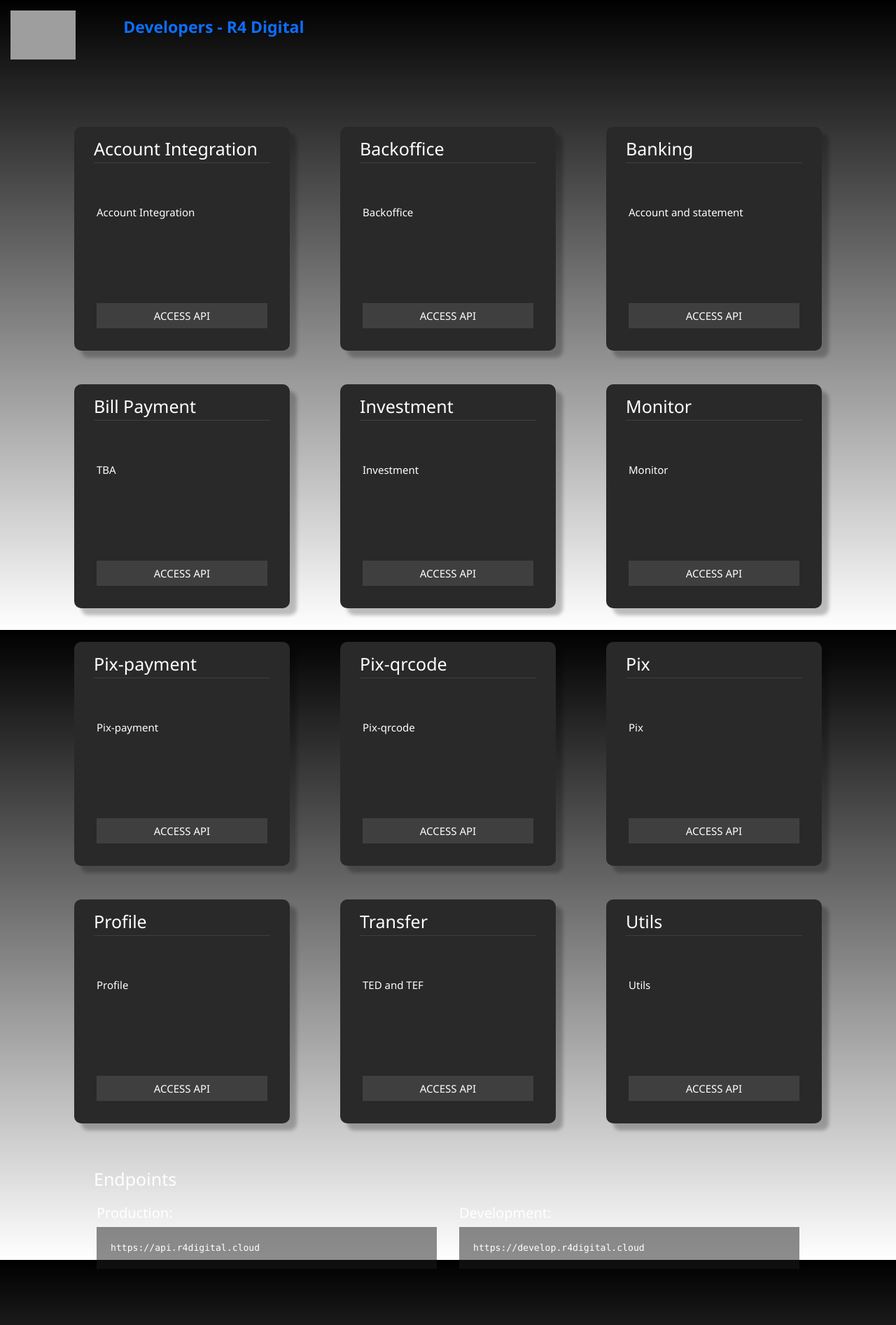
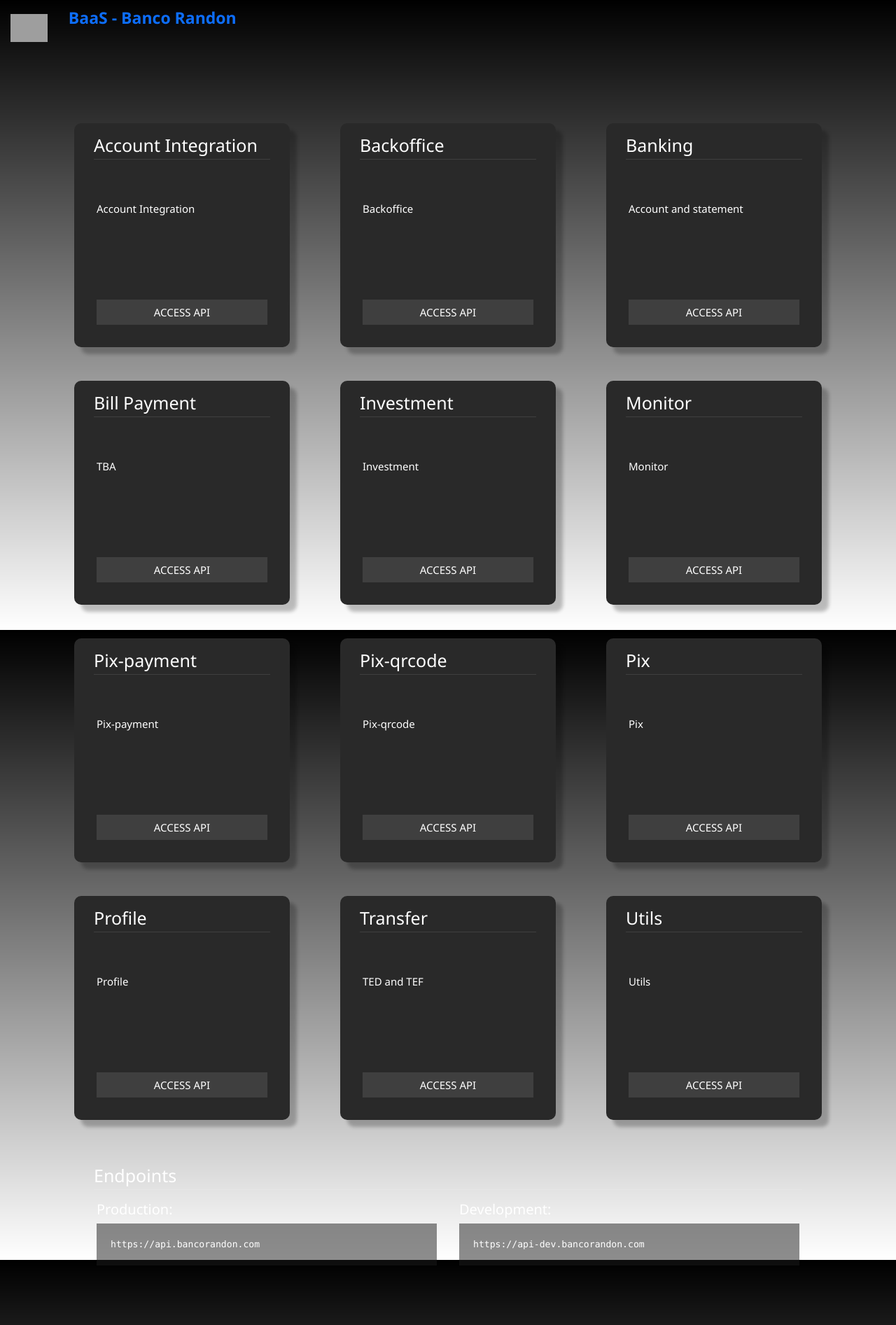
Before and after one commit to r4digital/developers, a Jekyll site: the page built from index.html, in a window 1280 px wide. Shown: the whole page at 70% size. Built offline with Jekyll 4.4.1, drawn with Linux system fonts in a browser that asks for light colours; a style sheet for code colours, icons or effects is not loaded; grey boxes are pictures that could not be loaded.

Commit message:
fix: remove r4 digital logo and api links from index

```diff
--- a/_config.yml
+++ b/_config.yml
@@ -21,7 +21,7 @@
 layout: default
 
 # Name of website
-title: Developers - R4 Digital
+title: BaaS - Banco Randon
 noindex: true
 
 # APIs
--- a/_includes/head.html
+++ b/_includes/head.html
@@ -17,9 +17,8 @@
 
   <meta name="viewport" content="width=device-width, initial-scale=1.0">
 
-  <link rel="icon" type="image/png" sizes="32x32" href="/favicon-32x32.png">
-  <link rel="icon" type="image/png" sizes="96x96" href="/favicon-96x96.png">
-  <link rel="icon" type="image/png" sizes="16x16" href="/favicon-16x16.png">
+  <link rel="shortcut icon" href="/favicon.ico" type="image/x-icon">
+  <link rel="icon" href="/favicon.ico" type="image/x-icon">
 
   <link rel="preconnect" href="https://fonts.gstatic.com">
 
--- a/css/main.css
+++ b/css/main.css
@@ -12,23 +12,30 @@
   margin: 0;
   padding: 0;
 }
+
 .ms-CommandBar{
-  height: 100px!important;
+  height: 80px !important;
 }
+
 #logo {
-  height: 70px;
-  margin-top: 15px;
+  height: 40px;
+  margin-top: 20px;
   margin-left: 15px;
 }
-#linkApi{
+
+.link-api {
  color: white!important;
 }
+
 .btn-hover:hover{
-background-color: whitesmoke!important;
-color: #292929!important;
+  background-color: whitesmoke!important;
+  color: #292929!important;
 }
+
 .ms-CommandButton-button {
   width: 100%;
+  height: 100%;
+  padding-bottom: 20px;
 }
 
 .ms-CommandButton.ms-CommandButton--pivot.is-active:before, .ms-CommandButton.ms-CommandButton--pivot:hover:before{
@@ -44,10 +51,11 @@
   border-radius: 10px;
   background-color: #292929;
 }
+
 .ms-CommandButton-label{
-  margin-left: 5%;
+  margin-left: 2%;
   font-size: 23px;
-  margin-top: 32px;
+  margin-top: 20px;
   font-weight: bold;
 }
 
--- a/index.html
+++ b/index.html
@@ -6,10 +6,11 @@
   <div class="ms-CommandBar-mainArea">
     <div class="ms-CommandButton ms-CommandButton--pivot header-content is-active">
       <a class="ms-CommandButton-button" href="/" >
-        <img src="https://www.randon.com.br/media/1317/empresas_randon_transparente.png" id="logo">
+        <img src="https://www.randoncorp.com/media/2524/logo_randoncorp.png" id="logo">
         <span class="ms-CommandButton-label">{{ site.title }}</span>
       </a>
     </div>
+  </div>
 </div>
 
 <div class="container pt-5">
@@ -28,8 +29,8 @@
               Access api
             </a>
           </div>
-          </div>
         </div>
+      </div>
     {% endfor %}
   </div>
 
@@ -41,12 +42,13 @@
         </div>
         <div class="col-12 col-lg-6 p-3">
           <h5>Production:</h5>
-          <code id="linkApi">https://api.r4digital.cloud</code>
+          <code class="link-api">https://api.bancorandon.com</code>
         </div>
         <div class="col-12 col-lg-6 p-3">
           <h5>Development:</h5>
-          <code id="linkApi">https://develop.r4digital.cloud</code>
+          <code class="link-api">https://api-dev.bancorandon.com</code>
         </div>
       </div>
+    </div>
   </div>
 </div>
```
Also changed, not shown: favicon.ico.
